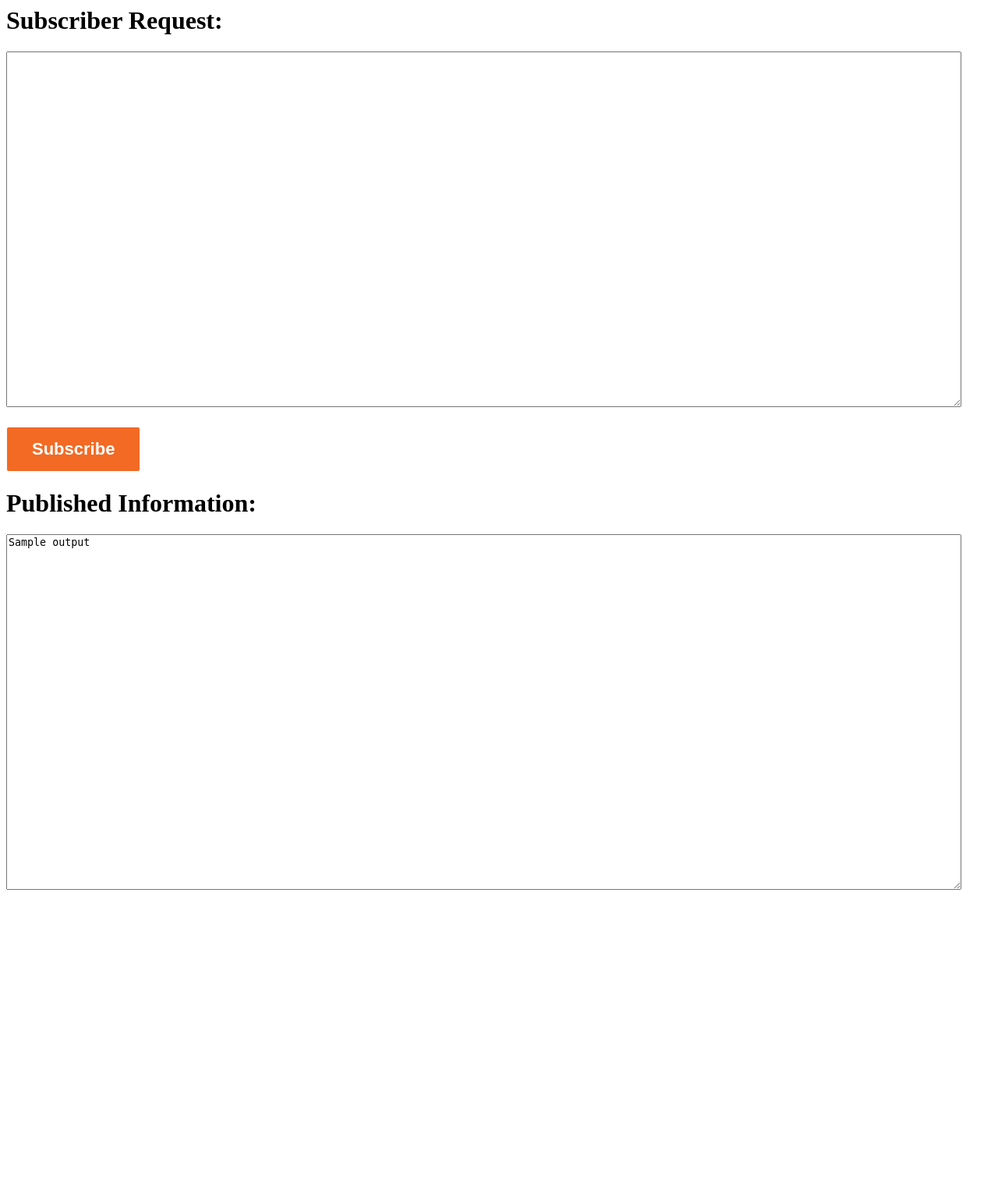
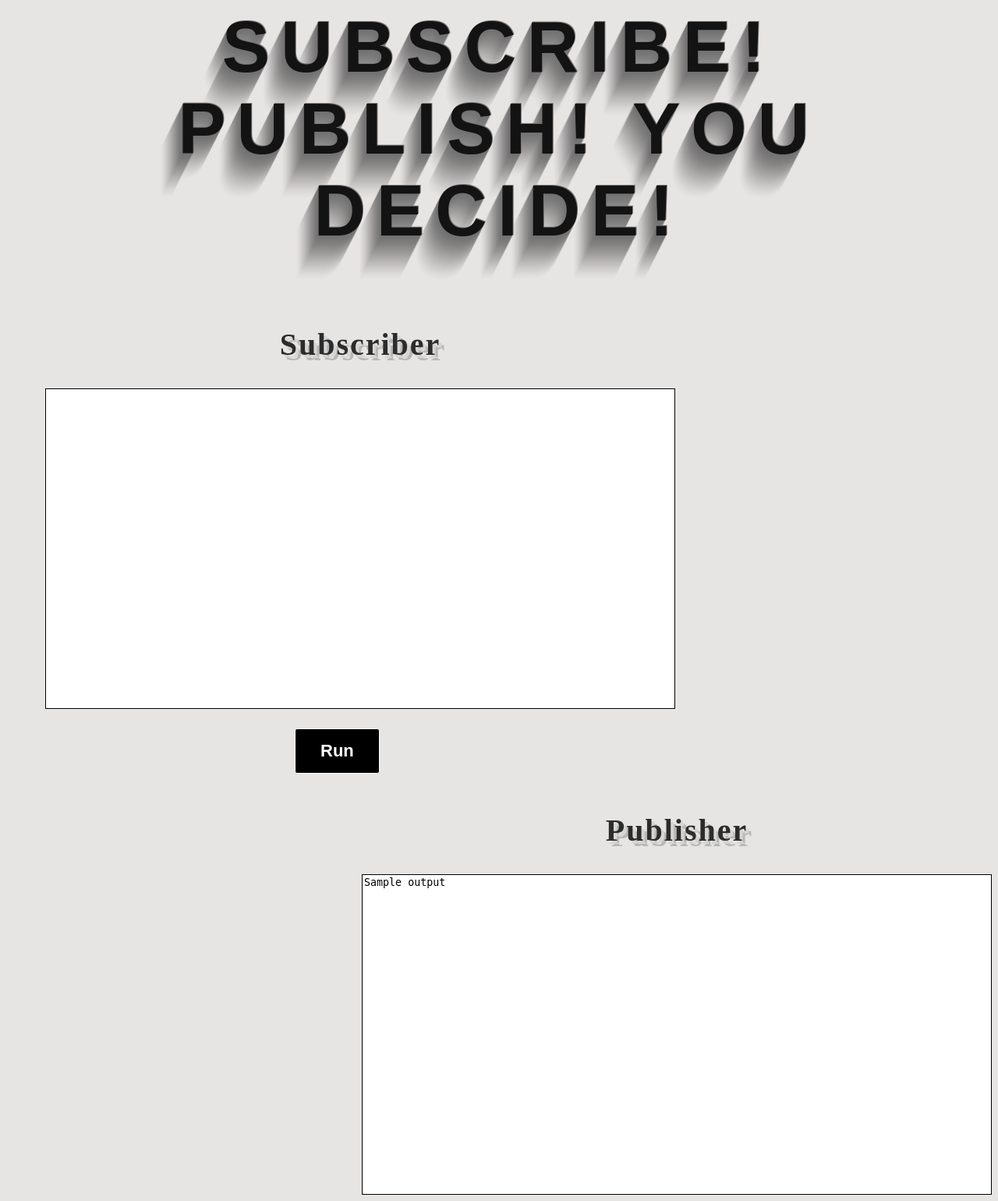
Before and after one commit to jaredpaul/Rub_a_Pub_Sub, a Flask app: template Phase2/templates/subscribe.html in a window 1280 px wide. Shown: the whole page at 78% size. Before the commit the page ends 1141 px from the top, so only its background shows below. Run offline with Flask 2, Linux system fonts and the light colour scheme; the template is opened without the code that fills it: most values are stand-ins (such as "Sample title", 1, 10 or a date in 2020).

Commit message:
publishers and subscribers separated, need more boxes

```diff
--- a/Phase2/css/styles.css
+++ b/Phase2/css/styles.css
@@ -1,19 +1,120 @@
-.purple-border textarea {
+html, body {
+  /* background-color: #F1F1F2; */
+  background-color: #e7e5e4;
+}
+
+#myEditor {
+  font-size: 16pt;
+  border: 1px solid #000000;
+}
+
+
+
+h1 {
+  font-family: "Avant Garde", Avantgarde, "Century Gothic", CenturyGothic, "AppleGothic", sans-serif;
+  font-size: 92px;
+  /* padding: 80px 50px; */
+  text-align: center;
+  text-transform: uppercase;
+  text-rendering: optimizeLegibility;
+
+
+    color: #131313;
+    background-color: #e7e5e4;
+    letter-spacing: .15em;
+    text-shadow:
+      1px -1px 0 #767676,
+      -1px 2px 1px #737272,
+      -2px 4px 1px #767474,
+      -3px 6px 1px #787777,
+      -4px 8px 1px #7b7a7a,
+      -5px 10px 1px #7f7d7d,
+      -6px 12px 1px #828181,
+      -7px 14px 1px #868585,
+      -8px 16px 1px #8b8a89,
+      -9px 18px 1px #8f8e8d,
+      -10px 20px 1px #949392,
+      -11px 22px 1px #999897,
+      -12px 24px 1px #9e9c9c,
+      -13px 26px 1px #a3a1a1,
+      -14px 28px 1px #a8a6a6,
+      -15px 30px 1px #adabab,
+      -16px 32px 1px #b2b1b0,
+      -17px 34px 1px #b7b6b5,
+      -18px 36px 1px #bcbbba,
+      -19px 38px 1px #c1bfbf,
+      -20px 40px 1px #c6c4c4,
+      -21px 42px 1px #cbc9c8,
+      -22px 44px 1px #cfcdcd,
+      -23px 46px 1px #d4d2d1,
+      -24px 48px 1px #d8d6d5,
+      -25px 50px 1px #dbdad9,
+      -26px 52px 1px #dfdddc,
+      -27px 54px 1px #e2e0df,
+      -28px 56px 1px #e4e3e2;
+  }
+
+h2 {
+  /* color: #A1D6E2; */
+  /* color: #003366; */
+  /* text-shadow: -1px 0 black, 0 1px black, 1px 0 black, 0 -1px black; */
+  /* text-shadow: -1px 0 white, 0 1px white, 1px 0 white, 0 -1px white; */
+  /* text-shadow: 2px 2px #000000; */
+  /* font: "Garamond"; */
+  font-size: 40px;
+  color: #2c2c2c;
+    background-color: #e7e5e4;
+    letter-spacing: .05em;
+    text-shadow:
+      4px 4px 0px #d5d5d5,
+      7px 7px 0px rgba(0, 0, 0, 0.2);
+}
+
+textarea {
+  border: 1px solid #000000;
+  resize: none;
+  /* display: inline; */
+}
+
+#inline-div {
+    display: inline-block;
+}
+
+.left-div {
+  float: left;
+  margin-left: 50px;
+}
+
+.right-div {
+  float: right;
+  margin-left: 150px;
+  /* margin-right: 5%; */
+}
+
+/* .purple-border textarea {
   border: 1px solid #ba68c8;
+  display: "inline";
 }
 
 .purple-border .form-control:focus {
   border: 1px solid #ba68c8;
   box-shadow: 0 0 0 0.2rem rgba(186, 104, 200, .25);
+  display: "inline";
 }
 
 .green-border-focus .form-control:focus {
   border: 1px solid #8bc34a;
   box-shadow: 0 0 0 0.2rem rgba(139, 195, 74, .25);
-}
+  display: "inline";
+} */
 
 button {
-  background: #F26A24;
+  /* background: #F26A24; */
+  /* background: #003366; */
+  /* background: #1995AD; */
+  /* position: relative; */
+  background: #000000;
+  margin-left: 320px;
   display: block;
   border: 1px solid #fff;
   color: #fff;
@@ -25,4 +126,5 @@ button {
   border-radius: 3px;
   cursor: pointer;
   margin-top: 25px
+
 }
--- a/Phase2/templates/subscribe.html
+++ b/Phase2/templates/subscribe.html
@@ -5,43 +5,46 @@
 </head>
 
 <body>
-  <h1>Subscriber Request:</h1>
+
+  <h1>Subscribe! Publish! You Decide!</h1>
+
+
+  <div id="inline-div">
 
 
 
-  <!-- <form method="POST" id=inputForm>
-    <input name="text">
-    <input type="submit">
-  </form> -->
-
-  <!-- <form class="form-group purple-border" method="POST" name="inputForm">
-    <label for="ControlTextAreaInput"></label>
-    <textarea class="form-control" name='box' id="input" rows="30" cols="150" form="inputForm"></textarea>
-    <button id="runButton" type=submit>Run</button>
+    <!-- <div class="left-div">
+      <h2 align="center">Input</h2>
+      <div id="myEditor"></div>
+        <script>
+          test();
+        </script>
+      </div>
   </form> -->
 
 
-  <form method="POST">
-    <textarea class='form-control' name="box" rows='30' cols=150></textarea>
-    <button id="subscribeButton" type=submit>Subscribe</button>
-  </form>
+    <div class="left-div">
+      <h2 align="center">Subscriber</h2>
+      <form method="POST">
+        <textarea class='form-control' name="box" rows='27' cols=98></textarea>
+        <button id="runButton" type=submit align="center">Run</button>
+      </form>
+    </div>
 
 
 
-  <h1>Published Information:</h1>
 
-  <div class="form-group green-border-focus">
-    <label for="ControlTextAreaOutput"></label>
-    <textarea class="form-control" name="output" rows="30" cols="150">{{output}}</textarea>
+
+    <div class="right-div">
+      <h2 align="center">Publisher</h2>
+      <label for="ControlTextAreaOutput"></label>
+      <textarea name="output" rows="27" cols="98" >{{output}}</textarea>
+    </div>
+
+    <div style= "clear: both;"></div>
+
   </div>
 
-  <!-- <form method="GET">
-    <textarea class='form-control' name="output" rows='30' cols=150></textarea>
-    <button id="runButton" type=submit>Run</button>
-  </form> -->
-
-
-  <script src="/js/code.js"></script>
 </body>
 
 </html>
```
